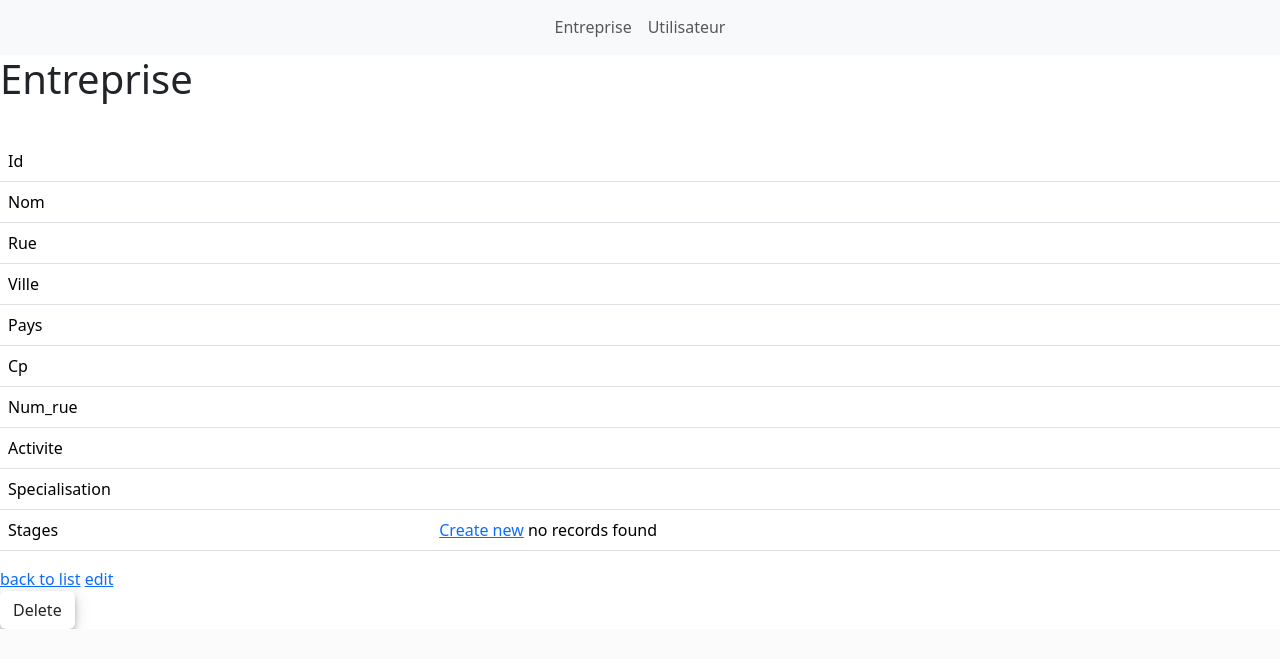
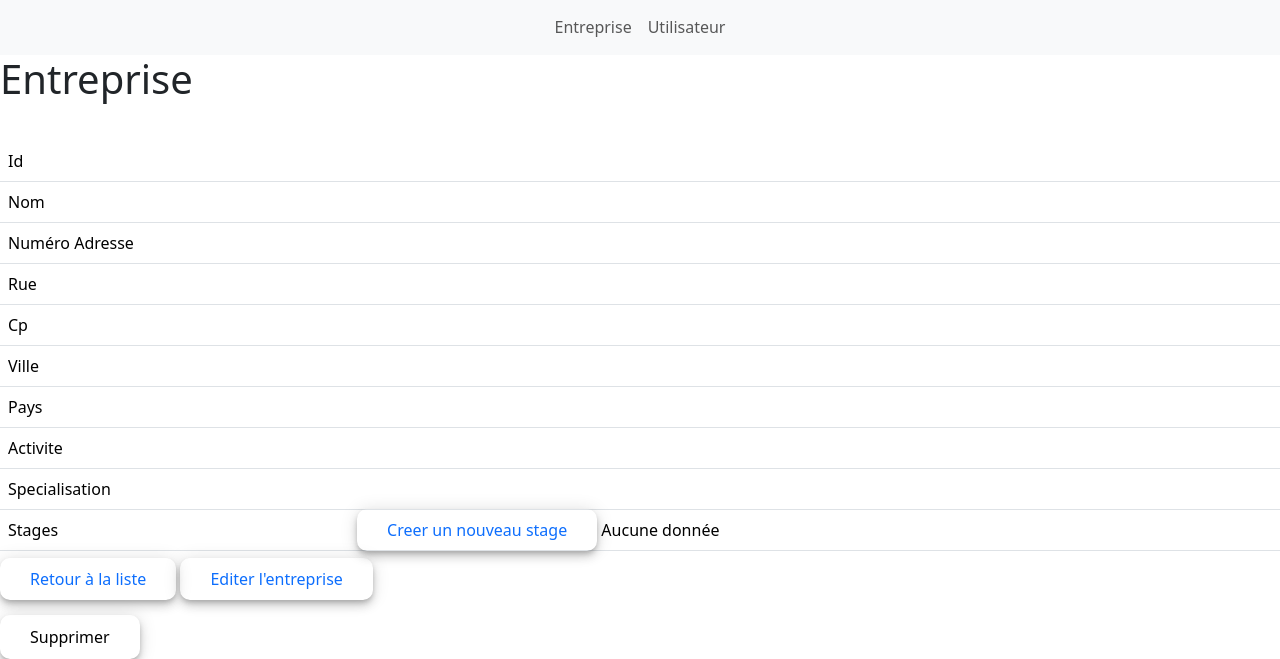
Before and after one commit to ProjetBDH/GestionStage, a Symfony app: template templates/entreprise/show.html.twig in a window 1280 px wide. Shown: the part 201-860 px from the top of the page. Before the commit the page ends 830 px from the top, so only its background shows below. Run offline with Twig, Linux system fonts and the light colour scheme; the template is opened without the code that fills it, so the values that code supplies are empty; some libraries are stand-ins or nearby versions.

Commit message:
Update style entreprise

```diff
--- a/public/style/global.css
+++ b/public/style/global.css
@@ -72,14 +72,14 @@ h1 {
 p {
     font-size: clamp(1.5em, min(5vh, 2.5vw), 1.75em);
 }
-
+/*
 button {
     background-color: transparent;
     padding: 10px 30px;
     border-radius: 10px;
     box-shadow: 0px 3px 5px -1px rgba(0, 0, 0, .2), 0px 6px 10px 0px rgba(0, 0, 0, .14), 0px 1px 18px 0px rgba(0, 0, 0, .12);
 }
-
+*/
 a, button {
     transition: color 0.3s;
 }
@@ -87,3 +87,12 @@ a, button {
 a:hover, button:hover {
     color: rgba(21, 165, 165, 1)
 }
+
+/* Style bouton d'action */
+.boutton {
+    background-color: transparent;
+    padding: 10px 30px;
+    border-radius: 10px;
+    box-shadow: 0px 3px 5px -1px rgba(0, 0, 0, .2), 0px 6px 10px 0px rgba(0, 0, 0, .14), 0px 1px 18px 0px rgba(0, 0, 0, .12);
+    text-decoration: none;
+}
--- a/templates/entreprise/_delete_form.html.twig
+++ b/templates/entreprise/_delete_form.html.twig
@@ -1,5 +1,5 @@
 <form method="post" action="{{ path('app_entreprise_delete', {'id': entreprise.id}) }}"
       onsubmit="return confirm('Are you sure you want to delete this item?');">
     <input type="hidden" name="_token" value="{{ csrf_token('delete' ~ entreprise.id) }}">
-    <button class="btn">Delete</button>
+    <button class="boutton">Supprimer</button>
 </form>
--- a/templates/entreprise/show.html.twig
+++ b/templates/entreprise/show.html.twig
@@ -16,8 +16,16 @@
             <td>{{ entreprise.nom }}</td>
         </tr>
         <tr>
+            <th>Numéro Adresse</th>
+            <td>{{ entreprise.numRue }}</td>
+        </tr>
+        <tr>
             <th>Rue</th>
             <td>{{ entreprise.rue }}</td>
+        </tr>
+        <tr>
+            <th>Cp</th>
+            <td>{{ entreprise.cp }}</td>
         </tr>
         <tr>
             <th>Ville</th>
@@ -26,14 +34,6 @@
         <tr>
             <th>Pays</th>
             <td>{{ entreprise.pays }}</td>
-        </tr>
-        <tr>
-            <th>Cp</th>
-            <td>{{ entreprise.cp }}</td>
-        </tr>
-        <tr>
-            <th>Num_rue</th>
-            <td>{{ entreprise.numRue }}</td>
         </tr>
         <tr>
             <th>Activite</th>
@@ -51,7 +51,7 @@
         <tr>
             <th>Stages</th>
             <td>
-                <a href="{{ path('app_stage_new', {'id_entreprise':entreprise.id}) }}">Create new</a>
+                <a href="{{ path('app_stage_new', {'id_entreprise':entreprise.id}) }}" class="boutton">Creer un nouveau stage</a>
                 {% for sta in stages %}
                     {% if sta.etudiants.count == 1 %}
                         {{ sta.date }} - Stagiaire : <a
@@ -84,7 +84,7 @@
                         </table>
                     {% endif %}
                 {% else %}
-                    no records found
+                    Aucune donnée
 
                 {% endfor %}
             </td>
@@ -93,9 +93,13 @@
         </tbody>
     </table>
 
-    <a href="{{ path('app_entreprise_index') }}">back to list</a>
+    <a href="{{ path('app_entreprise_index') }}" class="boutton">Retour à la liste</a>
 
-    <a href="{{ path('app_entreprise_edit', {'id': entreprise.id}) }}">edit</a>
+    <a href="{{ path('app_entreprise_edit', {'id': entreprise.id}) }}" class="boutton">Editer l'entreprise</a>
+
+    <br>
+    <br>
 
     {{ include('entreprise/_delete_form.html.twig') }}
+
 {% endblock %}
```
